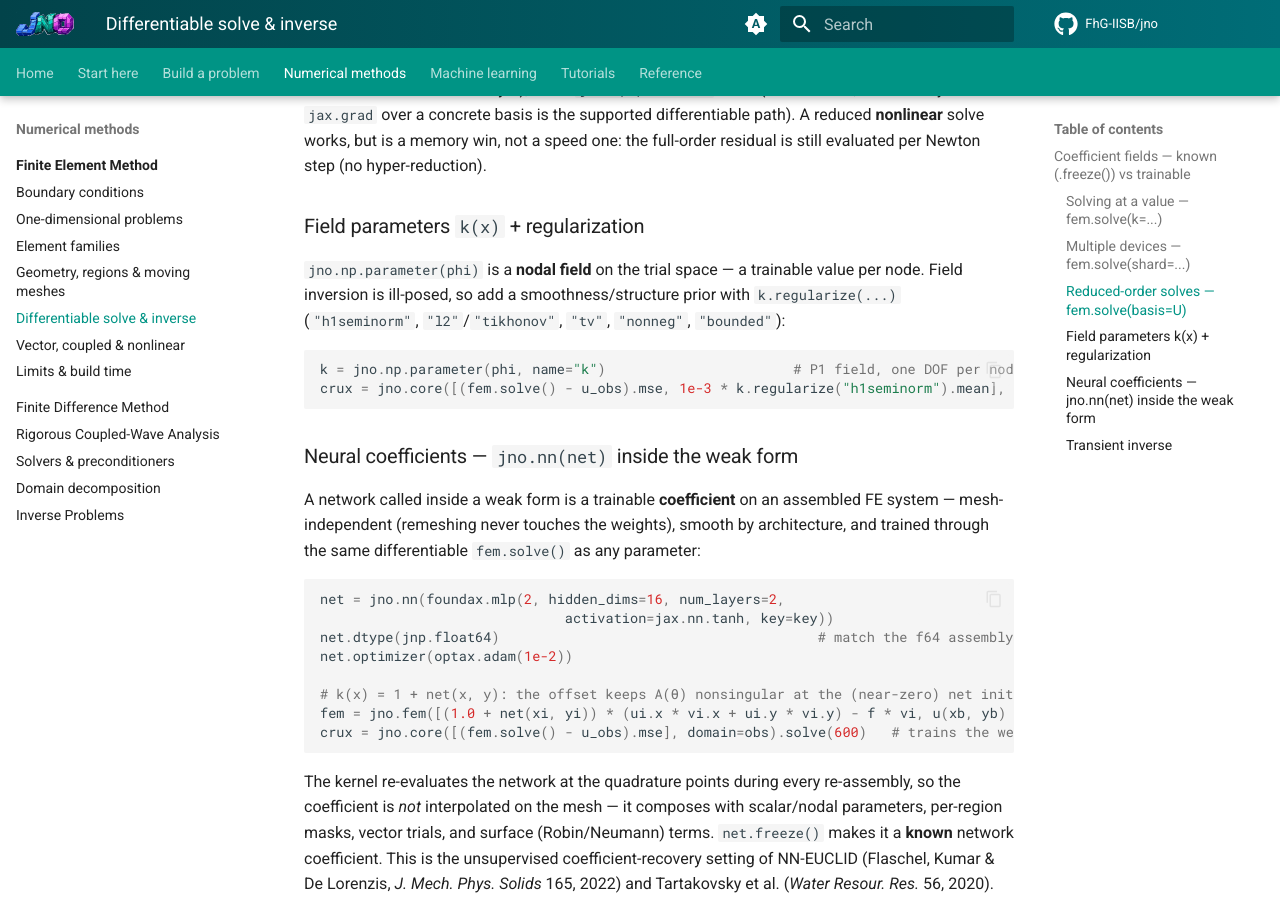
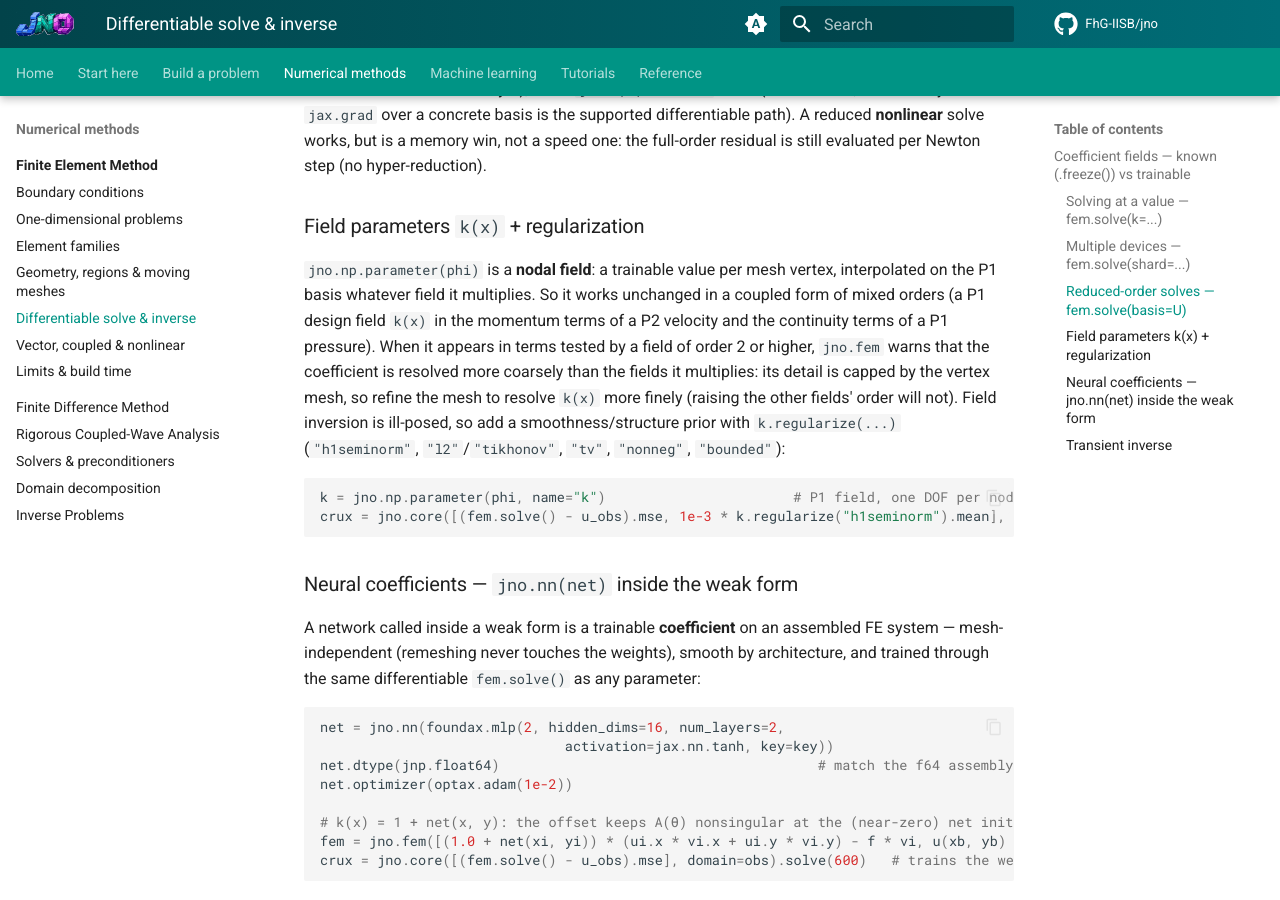
Before and after one commit to FhG-IISB/jNO, an MkDocs documentation site: the page built from docs/fem/inverse.md, in a window 1280 px wide and 900 px high, scrolled down 6884 px. Built offline with MkDocs 1.6.1 and Material for MkDocs 9.7.7, drawn with Linux system fonts in a browser that asks for light colours; comment, search, counter and statistics services are not loaded.

Commit message:
docs: a field parameter is a P1 coefficient on its own space; coupled-form scope of runtime Dirichlet values
The mixed-order warning is described; a parametric essential value on a coupled steady or load-path
form is listed as refused; the coupled u_tt refusal gives its current reason.

````diff
--- a/docs/fem/inverse.md
+++ b/docs/fem/inverse.md
@@ -283,8 +283,12 @@
 
 ### Field parameters `k(x)` + regularization
 
-`jno.np.parameter(phi)` is a **nodal field** on the trial space — a trainable value per node. Field
-inversion is ill-posed, so add a smoothness/structure prior with `k.regularize(...)` (`"h1seminorm"`,
+`jno.np.parameter(phi)` is a **nodal field**: a trainable value per mesh vertex, interpolated on the P1
+basis whatever field it multiplies. So it works unchanged in a coupled form of mixed orders (a P1 design
+field `k(x)` in the momentum terms of a P2 velocity and the continuity terms of a P1 pressure). When it
+appears in terms tested by a field of order 2 or higher, `jno.fem` warns that the coefficient is resolved
+more coarsely than the fields it multiplies: its detail is capped by the vertex mesh, so refine the mesh
+to resolve `k(x)` more finely (raising the other fields' order will not). Field inversion is ill-posed, so add a smoothness/structure prior with `k.regularize(...)` (`"h1seminorm"`,
 `"l2"`/`"tikhonov"`, `"tv"`, `"nonneg"`, `"bounded"`):
 
 ```python
````
Also changed, not shown: docs/fem/limitations.md (+8 -2 lines), docs/inverse-problems.md (+3 -1 lines).
